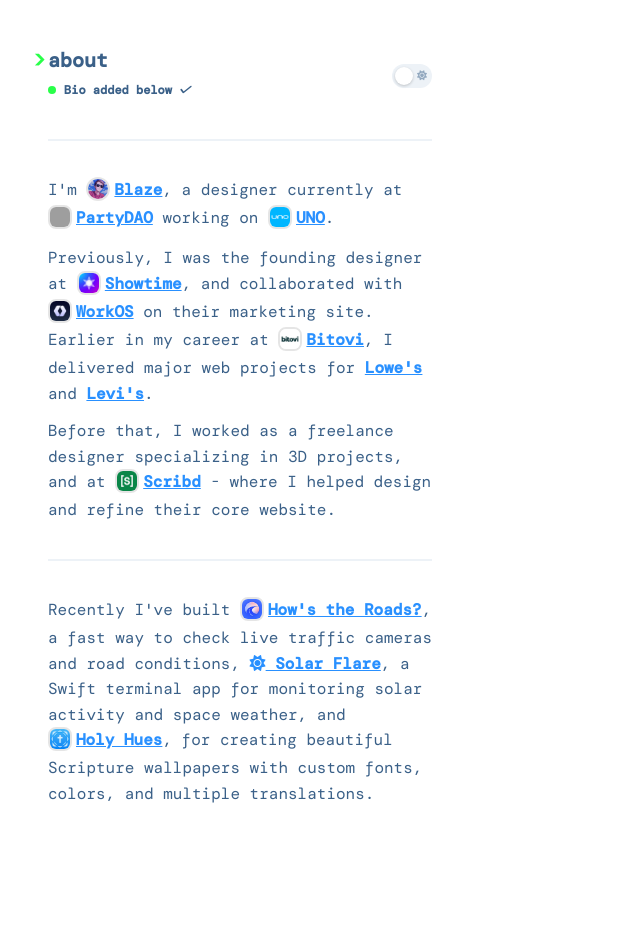
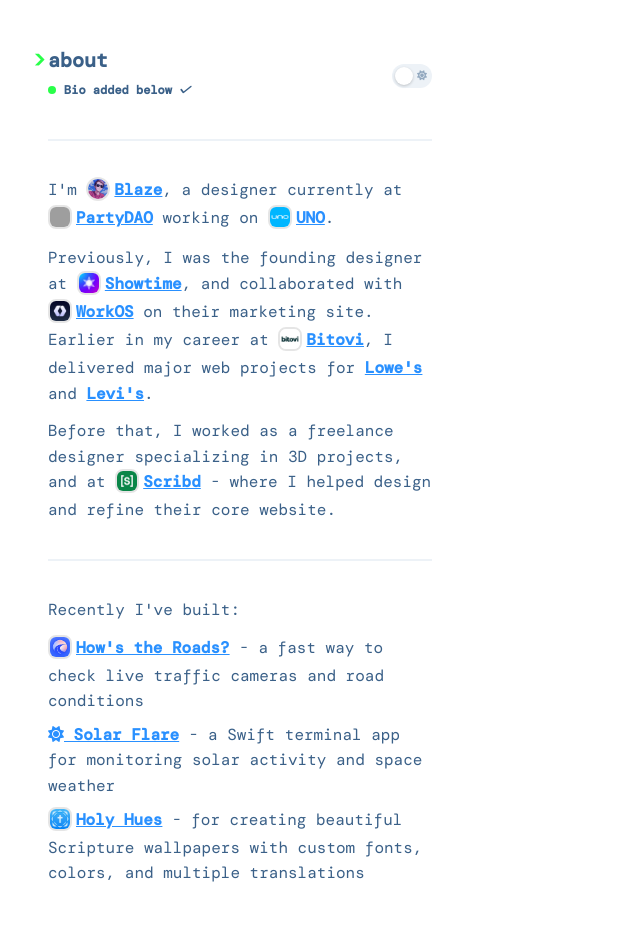
Before and after one commit to 0xblz/blaze-design, a Jekyll site: the page built from index.html, in a window 1280 px wide. Shown: the whole page, without its empty margins (0-640 px from the left). Built offline with Jekyll 4.4.1, drawn with Linux system fonts in a browser that asks for light colours; nearby versions of some CDN libraries; some web fonts are replaced; before the commit the page ends 900 px from its top, so only the background shows below that; grey boxes are pictures that could not be loaded.

Commit message:
convert projects section to list format
Co-Authored-By: Claude Opus 4.5 <noreply@anthropic.com>

```diff
--- a/assets/css/style.scss
+++ b/assets/css/style.scss
@@ -239,11 +239,13 @@ a {
 }
 
 /* Inline Images */
-p a:has(img) {
+p a:has(img),
+.projects a:has(img) {
    white-space: nowrap;
 }
 
-p img {
+p img,
+.projects img {
    width: 1.5rem;
    height: 1.5rem;
    object-fit: cover;
@@ -253,6 +255,14 @@ p img {
    margin-right: 4px;
    margin-bottom: 0.25rem;
    border: 2px solid var(--soft);
+}
+
+/* Projects List */
+.projects {
+   list-style: none;
+   display: flex;
+   flex-direction: column;
+   gap: 0.5rem;
 }
 
 hr {
--- a/index.html
+++ b/index.html
@@ -28,6 +28,9 @@ js: index
     Before that, I worked as a freelance designer specializing in 3D projects, and at <a href="https://scribd.com" target="_blank"><img src="/assets/images/scribd.jpg" alt="Scribd">Scribd</a> - where I helped design and refine their core website.
 </p>
 <hr>
-<p>
-    Recently I've built <a href="https://apps.apple.com/us/app/hows-the-roads/id6742173400" target="_blank"><img src="/assets/images/roads.png" alt="How's the Roads?">How's the Roads?</a>, a fast way to check live traffic cameras and road conditions, <a href="https://solarflare.blaze.design" target="_blank"><i class="fa-solid fa-sun"></i> Solar Flare</a>, a Swift terminal app for monitoring solar activity and space weather, and <a href="https://apps.apple.com/us/app/holy-hues/id6740889386" target="_blank"><img src="/assets/images/holyhues.png" alt="Holy Hues">Holy Hues</a>, for creating beautiful Scripture wallpapers with custom fonts, colors, and multiple translations.
-</p>
+<p>Recently I've built:</p>
+<ul class="projects">
+    <li><a href="https://apps.apple.com/us/app/hows-the-roads/id6742173400" target="_blank"><img src="/assets/images/roads.png" alt="How's the Roads?">How's the Roads?</a> - a fast way to check live traffic cameras and road conditions</li>
+    <li><a href="https://solarflare.blaze.design" target="_blank"><i class="fa-solid fa-sun"></i> Solar Flare</a> - a Swift terminal app for monitoring solar activity and space weather</li>
+    <li><a href="https://apps.apple.com/us/app/holy-hues/id6740889386" target="_blank"><img src="/assets/images/holyhues.png" alt="Holy Hues">Holy Hues</a> - for creating beautiful Scripture wallpapers with custom fonts, colors, and multiple translations</li>
+</ul>
```
Also changed, not shown: Gemfile (+2 -6 lines).
